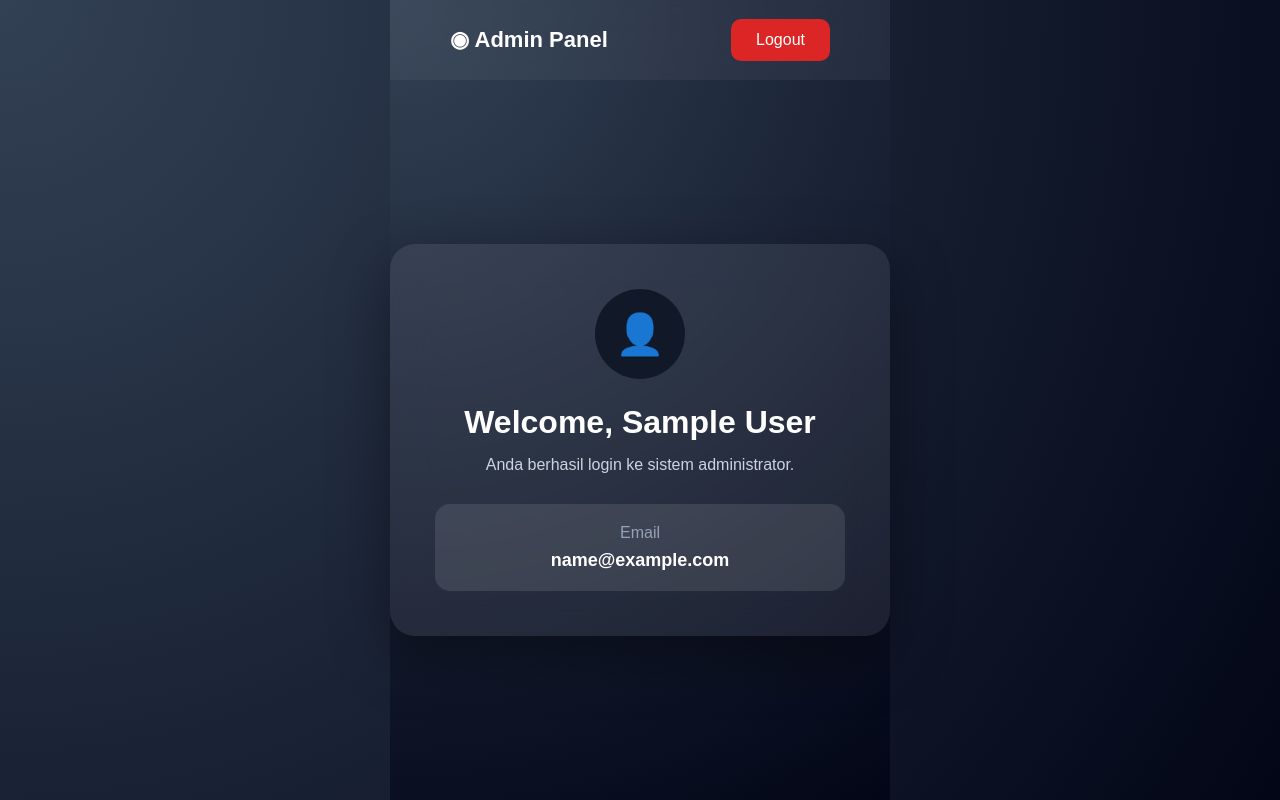
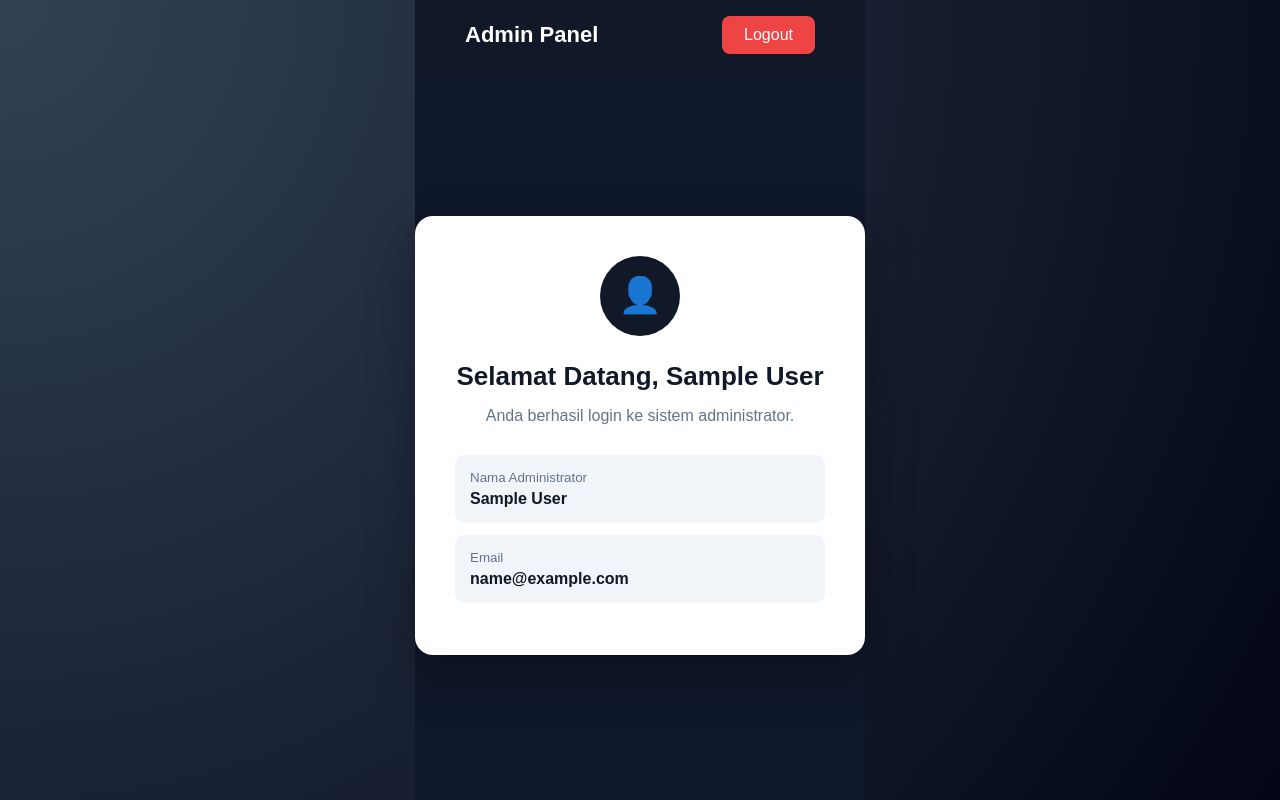
Before and after one commit to qonitaahzd/login, a PHP site: page /admin-login/dashboard/index.php in a window 1280 px wide. Run offline with PHP 8.4, Linux system fonts and the light colour scheme; the visitor is signed in with stand-in values (Sample User, id 1).

Commit message:
move admin-login to root repository

```diff
--- a/admin-login/dashboard/index.php
+++ /dev/null
@@ -1,97 +0,0 @@
-<?php
-
-session_start();
-
-
-// Cek apakah admin sudah login
-
-if (!isset($_SESSION["admin_id"])) {
-
-    header("Location: ../auth/login.php");
-
-    exit;
-}
-
-
-$adminName = $_SESSION["admin_name"];
-
-$adminEmail = $_SESSION["admin_email"];
-
-?>
-
-<!DOCTYPE html>
-<html lang="id">
-
-<head>
-    <meta charset="UTF-8">
-    <meta name="viewport" content="width=device-width, initial-scale=1.0">
-    <title>Dashboard Admin</title>
-
-    <link rel="stylesheet" href="../assets/css/style.css">
-</head>
-
-<body>
-
-
-<div class="dashboard-wrapper">
-
-
-    <nav class="dashboard-nav">
-
-        <div class="brand">
-            ◉ Admin Panel
-        </div>
-
-
-        <a href="../auth/logout.php" class="logout-btn">
-            Logout
-        </a>
-
-    </nav>
-
-
-
-    <main class="dashboard-main">
-
-
-        <div class="dashboard-card">
-
-
-            <div class="profile-icon">
-                👤
-            </div>
-
-
-            <h1>
-                Welcome,
-                <?= htmlspecialchars($adminName) ?>
-            </h1>
-
-
-            <p>
-                Anda berhasil login ke sistem administrator.
-            </p>
-
-
-            <div class="account-box">
-
-                <span>Email</span>
-
-                <strong>
-                    <?= htmlspecialchars($adminEmail) ?>
-                </strong>
-
-            </div>
-
-
-        </div>
-
-
-    </main>
-
-
-</div>
-
-
-</body>
-</html>
--- a/admin-login/assets/css/style.css
+++ b/assets/css/style.css
@@ -273,27 +273,23 @@ body {
 
 }
 
-/* ======================
-   DASHBOARD
-====================== */
+/* DASHBOARD ADMIN */
 
-
-.dashboard-wrapper {
+.dashboard {
 
     min-height:100vh;
 
-    background:
-    radial-gradient(circle at top left,#334155,#020617);
+    background:#0f172a;
 
 }
 
 
 
-.dashboard-nav {
+.navbar {
 
-    height:80px;
+    height:70px;
 
-    padding:0 60px;
+    padding:0 50px;
 
     display:flex;
 
@@ -301,52 +297,39 @@ body {
 
     align-items:center;
 
-    background:rgba(255,255,255,.05);
-
-    backdrop-filter:blur(15px);
+    background:#111827;
 
     color:white;
 
 }
 
 
-
-.brand {
+.navbar h2 {
 
     font-size:22px;
 
-    font-weight:bold;
+}
+
+
+.navbar a {
+
+    background:#ef4444;
+
+    color:white;
+
+    text-decoration:none;
+
+    padding:10px 22px;
+
+    border-radius:8px;
 
 }
 
 
 
-.logout-btn {
+.dashboard-content {
 
-    text-decoration:none;
-
-    color:white;
-
-    background:#dc2626;
-
-    padding:12px 25px;
-
-    border-radius:10px;
-
-    transition:.3s;
-
-}
-
-
-.logout-btn:hover {
-
-    background:#ef4444;
-
-}
-
-
-
-.dashboard-main {
+    min-height:calc(100vh - 70px);
 
     display:flex;
 
@@ -354,53 +337,44 @@ body {
 
     align-items:center;
 
-    min-height:calc(100vh - 80px);
-
 }
 
 
 
-.dashboard-card {
+.admin-card {
 
 
-    width:500px;
+    width:450px;
 
-    padding:45px;
+    background:#ffffff;
+
+    color:#111827;
+
+    padding:40px;
+
+    border-radius:18px;
 
     text-align:center;
 
-
-    background:
-
-    rgba(255,255,255,.08);
-
-
-    backdrop-filter:blur(20px);
-
-
-    border-radius:25px;
-
-
-    color:white;
-
-
-    box-shadow:
-
-    0 20px 60px rgba(0,0,0,.4);
+    box-shadow:0 20px 50px rgba(0,0,0,.3);
 
 
 }
 
 
 
-.profile-icon {
+.avatar {
 
 
-    width:90px;
+    width:80px;
 
-    height:90px;
+    height:80px;
 
-    margin:auto;
+    background:#111827;
+
+    color:white;
+
+    border-radius:50%;
 
     display:flex;
 
@@ -408,29 +382,27 @@ body {
 
     align-items:center;
 
-    border-radius:50%;
+    font-size:35px;
 
-    background:#111827;
-
-    font-size:40px;
+    margin:auto;
 
 }
 
 
 
-.dashboard-card h1 {
+.admin-card h1 {
 
     margin-top:25px;
 
-    font-size:32px;
+    font-size:26px;
 
 }
 
 
 
-.dashboard-card p {
+.admin-card p {
 
-    color:#cbd5e1;
+    color:#64748b;
 
     margin:15px 0 30px;
 
@@ -438,34 +410,44 @@ body {
 
 
 
-.account-box {
+.info {
 
 
-    background:rgba(255,255,255,.1);
+    text-align:left;
 
-    padding:20px;
+}
 
-    border-radius:15px;
+
+
+.info div {
+
+
+    background:#f1f5f9;
+
+    padding:15px;
+
+    border-radius:10px;
+
+    margin-bottom:12px;
 
 
 }
 
 
 
-.account-box span {
+.info small {
 
     display:block;
 
-    color:#94a3b8;
-
-    margin-bottom:8px;
+    color:#64748b;
 
 }
 
 
+.info strong {
 
-.account-box strong {
+    display:block;
 
-    font-size:18px;
+    margin-top:5px;
 
 }
--- /dev/null
+++ b/dashboard/index.php
@@ -0,0 +1,111 @@
+<?php
+
+session_start();
+
+
+// Cek apakah admin sudah login
+
+if (!isset($_SESSION["admin_id"])) {
+
+    header("Location: ../auth/login.php");
+
+    exit;
+}
+
+
+$adminName = $_SESSION["admin_name"];
+
+$adminEmail = $_SESSION["admin_email"];
+
+?>
+
+<!DOCTYPE html>
+<html lang="id">
+
+<head>
+<meta charset="UTF-8">
+<meta name="viewport" content="width=device-width, initial-scale=1.0">
+<title>Dashboard Admin</title>
+
+<link rel="stylesheet" href="../assets/css/style.css">
+
+</head>
+
+
+<body>
+
+
+<div class="dashboard">
+
+
+<nav class="navbar">
+
+    <h2>
+        Admin Panel
+    </h2>
+
+    <a href="../auth/logout.php">
+        Logout
+    </a>
+
+</nav>
+
+
+
+<div class="dashboard-content">
+
+
+<div class="admin-card">
+
+
+<div class="avatar">
+    👤
+</div>
+
+
+<h1>
+    Selamat Datang,
+    <?= htmlspecialchars($adminName) ?>
+</h1>
+
+
+<p>
+    Anda berhasil login ke sistem administrator.
+</p>
+
+
+
+<div class="info">
+
+
+<div>
+    <small>Nama Administrator</small>
+    <strong>
+        <?= htmlspecialchars($adminName) ?>
+    </strong>
+</div>
+
+
+<div>
+    <small>Email</small>
+    <strong>
+        <?= htmlspecialchars($adminEmail) ?>
+    </strong>
+</div>
+
+
+</div>
+
+
+
+</div>
+
+
+</div>
+
+
+</div>
+
+
+</body>
+</html>
```
Also changed, not shown: database.sql (added, +11 -0 lines), assets/js/login.js (renamed from admin-login/assets/js/login.js), auth/login.php (renamed from admin-login/auth/login.php), auth/logout.php (renamed from admin-login/auth/logout.php), config/database.php (renamed from admin-login/config/database.php), create_admin.php (renamed from admin-login/create_admin.php), index.php (renamed from admin-login/index.php).
